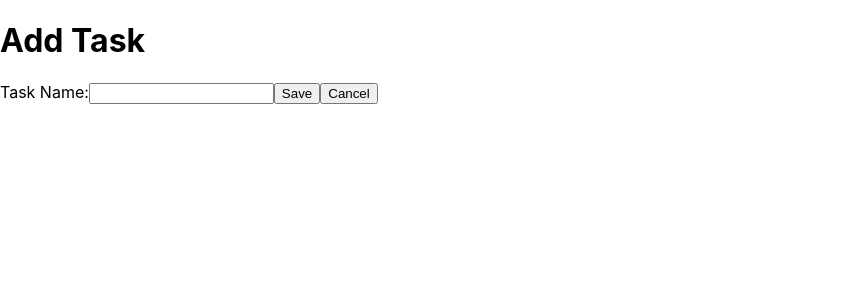
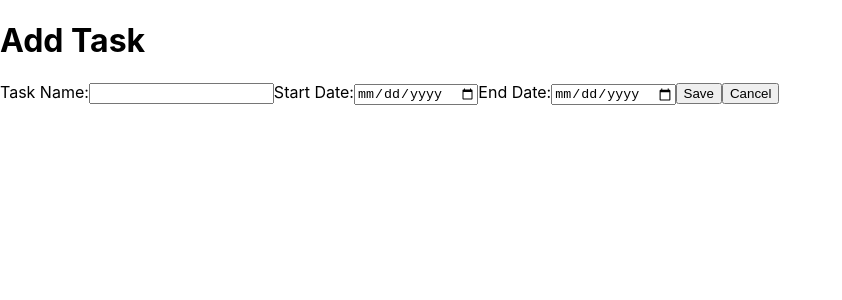
Before and after one commit to sf-alexo/task-man, a React (Create React App) app in the folder public/: page /1/1/add-task in a window 1280 px wide. Shown: the top 300 px of the page, without its empty margins (0-842 px from the left). Built offline with nearby package versions, Linux system fonts and the light colour scheme.

Commit message:
extended Add task Form

```diff
--- a/public/src/AddTask.tsx
+++ b/public/src/AddTask.tsx
@@ -8,17 +8,27 @@ const AddTask: React.FC = () => {
   const navigate = useNavigate();
 
   const [taskName, setTaskName] = useState('');
+  const [dateStart, setDateStart] = useState('');
+  const [dateEnd, setDateEnd] = useState('');
 
   const handleTaskNameChange = (e: React.ChangeEvent<HTMLInputElement>) => {
     setTaskName(e.target.value);
+  };
+
+  const handleDateStartChange = (e: React.ChangeEvent<HTMLInputElement>) => {
+    setDateStart(e.target.value);
+  };
+
+  const handleDateEndChange = (e: React.ChangeEvent<HTMLInputElement>) => {
+    setDateEnd(e.target.value);
   };
 
   const handleAddTask = async () => {
     try {
       const newTask = {
         name: taskName,
-        dateStart: new Date(),
-        dateEnd: new Date(),
+        dateStart: dateStart,
+        dateEnd: dateEnd,
         taskId: Number(categoryId),
       };
 
@@ -38,6 +48,10 @@ const AddTask: React.FC = () => {
     <h1>Add Task</h1>
     <label htmlFor="taskName">Task Name:</label>
     <input type="text" id="taskName" value={taskName} onChange={handleTaskNameChange} />
+    <label htmlFor="dateStart">Start Date:</label>
+    <input type="date" id="dateStart" value={dateStart} onChange={handleDateStartChange} required />
+    <label htmlFor="dateEnd">End Date:</label>
+    <input type="date" id="dateEnd" value={dateEnd} onChange={handleDateEndChange} required />
     <button type="button" onClick={handleAddTask}>Save</button>
     <button type="button" onClick={handleCancel}>Cancel</button>
   </div>
```
Lines whose indentation alone changed are shown as unchanged.
